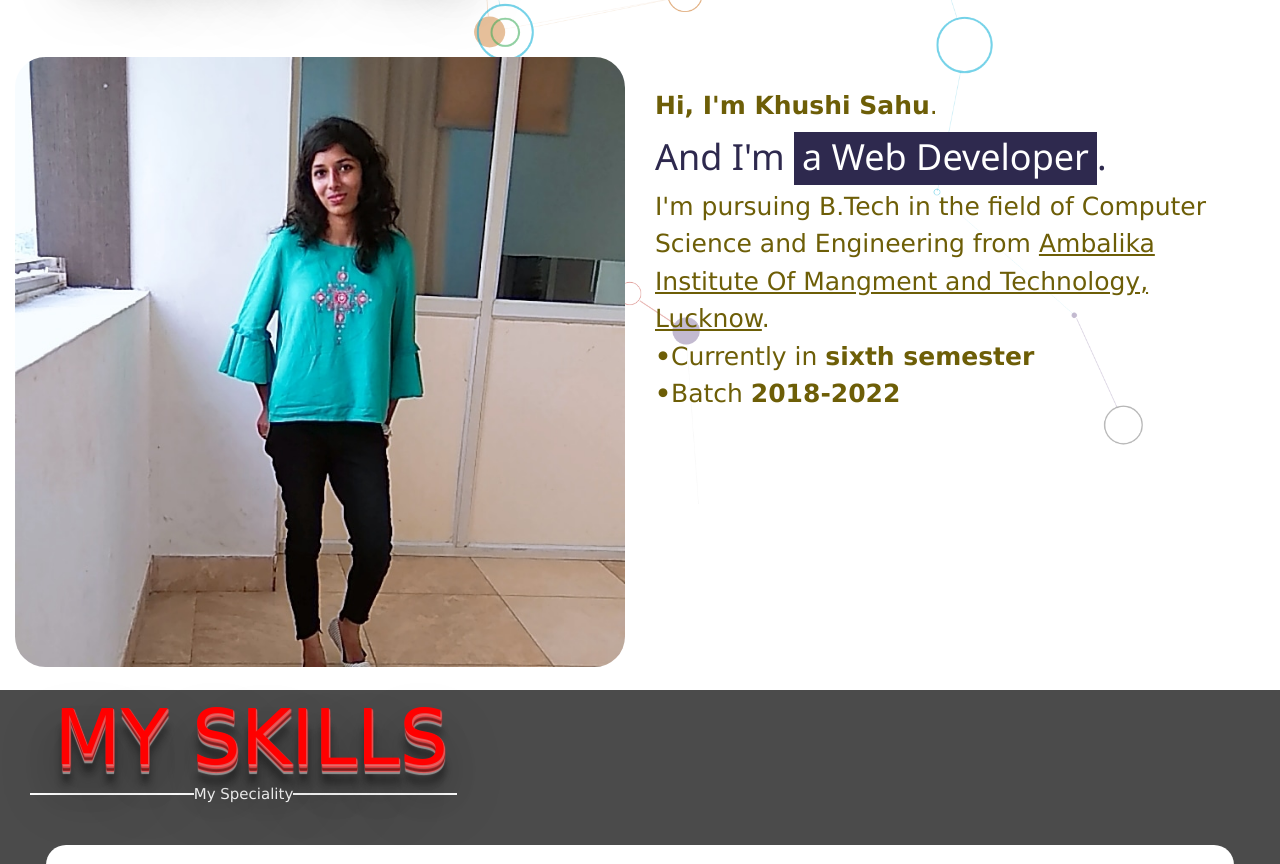
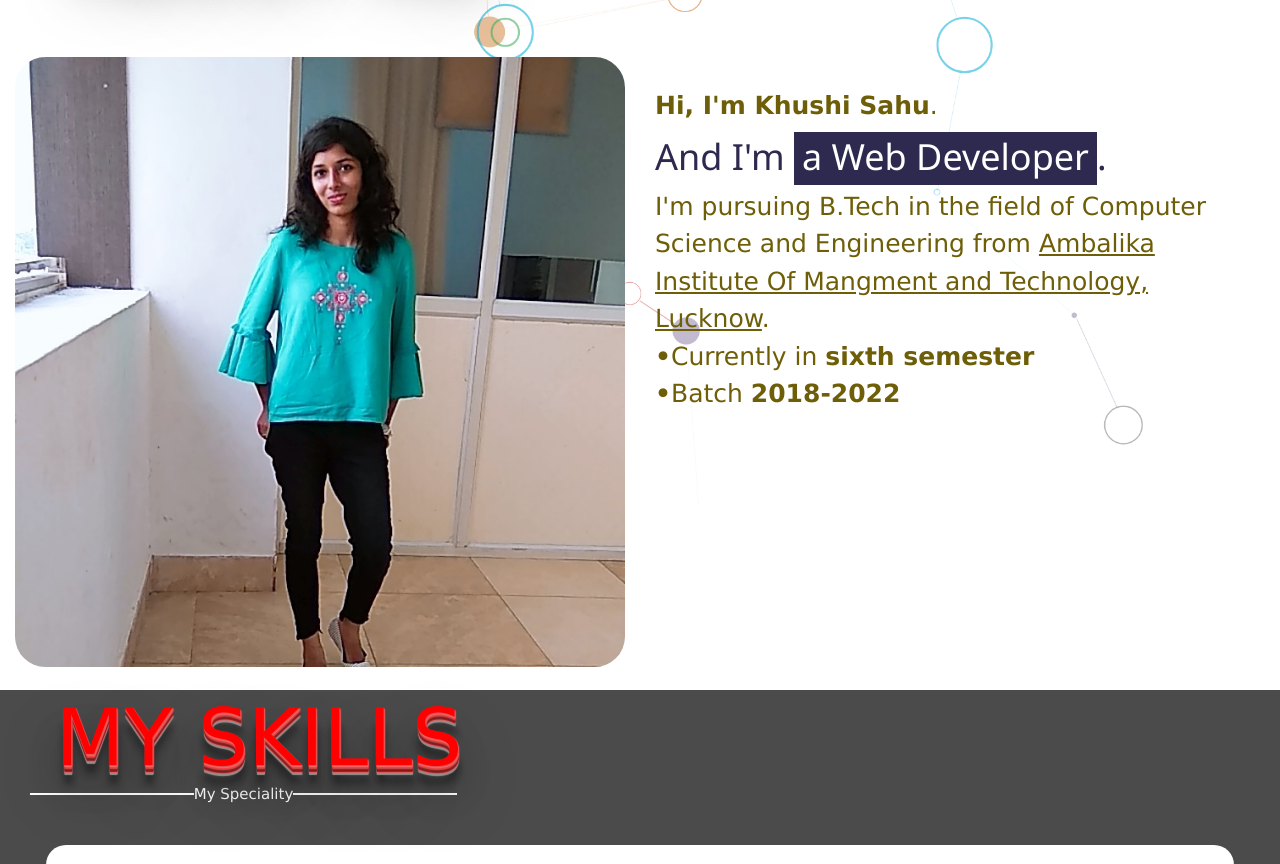
Before and after one commit to Khushi17380/Aboutme, a plain HTML site: page index.html in a window 1280 px wide. Shown: the part 876-1740 px from the top of the page. Drawn offline with nearby package versions, Linux system fonts and the light colour scheme; grey boxes are pictures that could not be loaded; animation ran at ten frames a second.

Commit message:
Update style.css

```diff
--- a/style.css
+++ b/style.css
@@ -69,7 +69,7 @@ h2 span::before{
   transform: translate(10%,-40%);
   text-transform: uppercase;
   font-family: verdana;
-  font-size: 6vw;
+  font-size: 6.2vw;
   font-weight: 250;
   color: red;
   padding-top: 60px;
```
